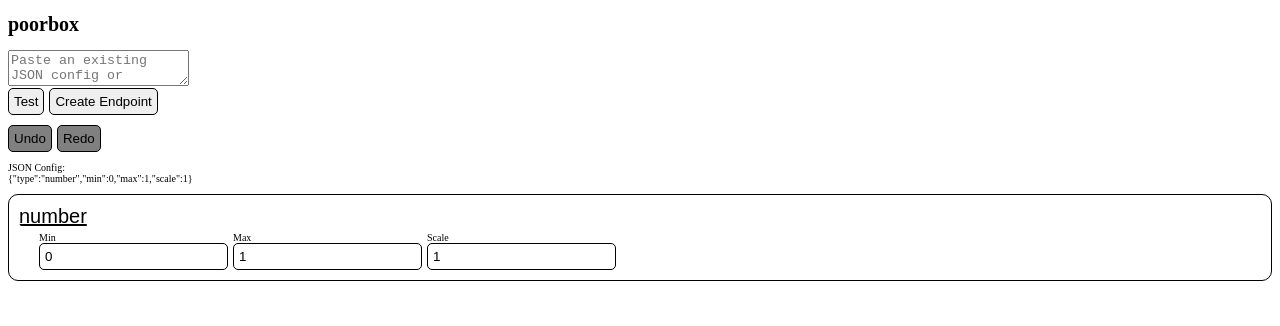
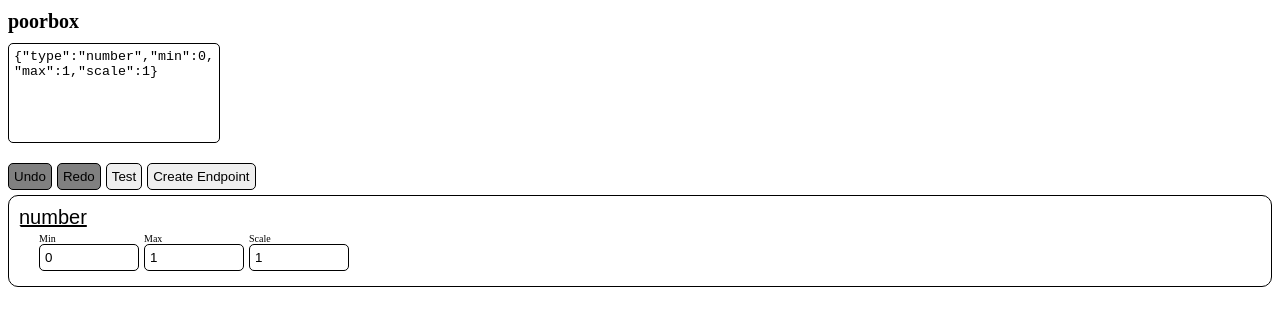
Before and after one commit to isaacronan/poorbox-ui, a Svelte app: page / in a window 1280 px wide. Shown: the top 326 px of the page. Built offline with nearby package versions, Linux system fonts and the light colour scheme; the HTML template or start-up script is replaced by a standard one.

Commit message:
updated layout and functionality for testing and loading configs

```diff
--- a/src/App.svelte
+++ b/src/App.svelte
@@ -1,4 +1,5 @@
 <script>
+import { fade } from 'svelte/transition';
 import ValueConfig from './components/ValueConfig.svelte';
 import { typeDefaults } from './utils/typeDefaults';
 import { saveConfig, getConfig, testConfig, deleteConfig } from './utils/http';
@@ -9,6 +10,8 @@ let mockData = null;
 let savedEndpoint = null;
 let preloadedData = '';
 let error = '';
+
+$: if (error) setTimeout(() => error = '');
 
 $: rootValue = historyIndex === null ? {} : valueHistory[historyIndex];
 
@@ -35,7 +38,6 @@ const handlePreloadedData = (event) => {
     const pattern = /.*(\w{8})\s*$/;
     if (pattern.test(preloadedData)) {
         const id = pattern.exec(preloadedData)[1];
-        preloadedData = '';
         getConfig(id).then(data => {
             savedEndpoint = data;
             rootValue = { ...data.schema };
@@ -47,8 +49,6 @@ const handlePreloadedData = (event) => {
             updateValue(JSON.parse(preloadedData))
         } catch {
             error = 'JSON syntax is invalid.';
-        } finally {
-            preloadedData = '';
         }
     }
 };
@@ -63,7 +63,7 @@ const handleDeleteConfig = () => {
 
 const handleTestConfig = () => {
     testConfig(rootValue).then(data => {
-        mockData = data;
+        mockData = JSON.stringify(data);
     }).catch((err) => {
         error = err.error;
     });
@@ -79,19 +79,17 @@ const handleSaveConfig = () => {
 </script>
 <main>
     <h1>poorbox</h1>
-    <div>
-        <textarea placeholder="Paste an existing JSON config or endpoint URL..." value={preloadedData} on:input={handlePreloadedData} type="text" />
+    <div class="previews">
+        <textarea placeholder="Paste existing config or URL..." value={JSON.stringify(rootValue)} on:input={handlePreloadedData} type="text" />
+        {#if mockData !== null}
+            <div class="test">{mockData}</div>
+        {/if}
+        {#if error}
+            <div out:fade={{ duration: 400, delay: 1600 }} class="error-message">{error}</div>
+        {/if}
     </div>
-    {#if error}
-        <div>{error} <button on:click={() => error = ''} class="small-heavy bare-button">Dismiss</button></div>
-    {/if}
-    <div class="button-group">
-        <button on:click={handleTestConfig}>Test</button>
-        <button on:click={handleSaveConfig}>Create Endpoint</button>
-    </div>
-
     {#if savedEndpoint}
-        <div>
+        <div class="endpoint">
             <div class="url">
                 <div>GET</div>
                 <div>{savedEndpoint.url}</div>
@@ -100,16 +98,11 @@ const handleSaveConfig = () => {
             <div>Endpoint will be removed after {savedEndpoint.expiration} seconds of inactivity.</div>
         </div>
     {/if}
-    {#if mockData !== null}
-        <div class="preview">{JSON.stringify(mockData)}</div>
-    {/if}
-    <div class="history button-group">
+    <div class="button-group">
         <button disabled={historyIndex === 0} on:click={handleUndo}>Undo</button>
         <button disabled={historyIndex === valueHistory.length - 1} on:click={handleRedo}>Redo</button>
-    </div>
-    <div>
-        <div>JSON Config:</div>
-        <div>{JSON.stringify(rootValue)}</div>
+        <button on:click={handleTestConfig}>Test</button>
+        <button on:click={handleSaveConfig}>Create Endpoint</button>
     </div>
     <ValueConfig on:valuechange={handleValueChange} value={rootValue} />
 </main>
@@ -126,12 +119,18 @@ body {
 
 input,
 select,
-button {
+button,
+textarea {
     border: 1px solid var(--dark);
     border-radius: 0.5rem;
     color: var(--dark);
     outline: none;
     padding: 0.5rem;
+}
+
+input {
+    box-sizing: border-box;
+    width: 100px;
 }
 
 .error {
@@ -186,25 +185,55 @@ label {
 .button-group {
     align-items: flex-end;
     display: flex;
+    flex-wrap: wrap;
 }
 
 .value-controls .form-control,
 .button-group button {
-    margin-right: 0.5rem;
+    margin: 0 0.5rem 0.5rem 0;
 }
 </style>
 </svelte:head>
 <style>
 h1 {
     font-size: 2rem;
+    margin: 1rem 0;
 }
 
-.preview {
-    border-radius: 1rem;
-    max-height: 100px;
+.endpoint {
+    align-items: center;
+    display: flex;
+    flex-direction: column;
+    margin: 1rem 0;
+}
+
+.previews {
+    display: flex;
+    height: 100px;
+    margin-bottom: 2rem;
+    position: relative;
+}
+
+textarea,
+.test {
+    flex-basis: 200px;
+}
+
+textarea {
+    resize: none;
+}
+
+.test {
+    flex-grow: 1;
     overflow-y: auto;
-    padding: 1rem;
-    word-wrap: break-word;
+    padding-left: 0.5rem;
+    word-break: break-word;
+}
+
+.error-message {
+    position: absolute;
+    left: 0.5rem;
+    top: 100%;
 }
 
 .url {
@@ -216,8 +245,4 @@ h1 {
 .url > * {
     margin-right: 1rem;
 }
-
-.history {
-    margin: 1rem 0;
-}
 </style>
--- a/src/components/MultiConfig.svelte
+++ b/src/components/MultiConfig.svelte
@@ -46,7 +46,9 @@ const handleWeightChange = (changeIndex) => (event) => {
                 <label for="weight">Weight</label>
                 <input id="weight" value={weight} class:error={!weightIsValid(index)} on:input={handleWeightChange(index)} type="text">
             </div>
-            <button tabindex="-1" on:click={handleDelete(index)}>Remove Value</button>
+            <div class="form-control">
+                <button tabindex="-1" on:click={handleDelete(index)}>Remove Value</button>
+            </div>
         </div>
         <ValueConfig value={existingValue} on:valuechange={handleValueChange(index)} />
     {/each}
--- a/src/components/ObjectConfig.svelte
+++ b/src/components/ObjectConfig.svelte
@@ -58,7 +58,9 @@ const handlePresenceChange = (changeIndex) => (event) => {
                 <label for="presence">Presence</label>
                 <input id="presence" value={presence} class:error={!presenceIsValid(index)} on:input={handlePresenceChange(index)} type="text">
             </div>
-            <button tabindex="-1" on:click={handleDelete(index)}>Remove Field</button>
+            <div class="form-control">
+                <button tabindex="-1" on:click={handleDelete(index)}>Remove Field</button>
+            </div>
         </div>
         <ValueConfig value={existingValue} on:valuechange={handleValueChange(index)} />
     {/each}
--- a/src/components/ValueConfig.svelte
+++ b/src/components/ValueConfig.svelte
@@ -55,7 +55,7 @@ const handleValueChange = (event) => {
 .value-selector {
     border: 1px solid var(--dark);
     border-radius: 1rem;
-    margin: 1rem 0;
+    margin-bottom: 1rem;
     padding: 1rem;
 }
 
```
